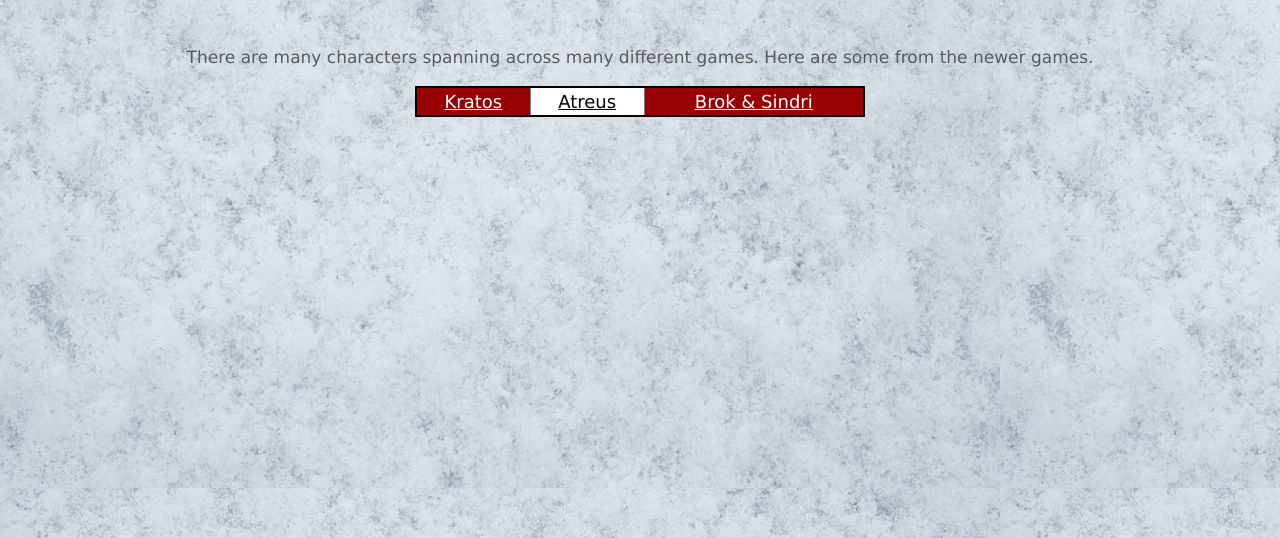
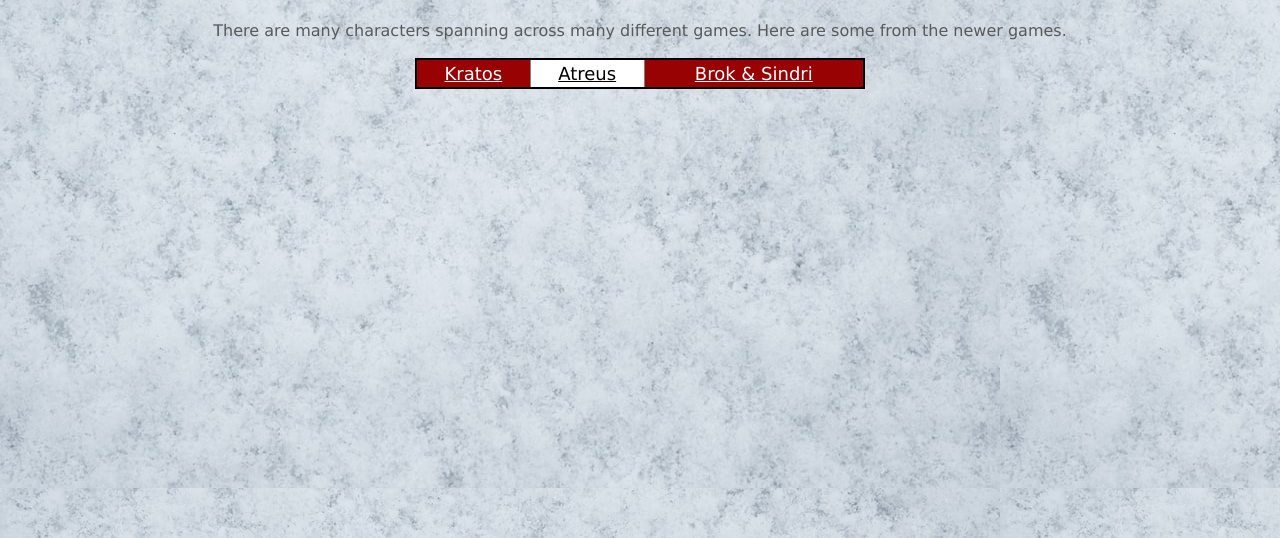
Before and after one commit to Channers1273/CSCI115, a plain HTML site: page Characters.html in a window 1280 px wide. Shown: the part 262-800 px from the top of the page. Drawn offline with Linux system fonts and the light colour scheme.

Commit message:
Moved the Table out of the flex container

```diff
--- a/Characters.html
+++ b/Characters.html
@@ -27,7 +27,17 @@
     </nav>
 
     <h1>Characters</h1>
-    <div class="flexContainer" style="flex-direction: column; align-items: center">
+
+    <p>There are many characters spanning across many different games. Here are some from the newer games.</p>
+            <table class= "mainTable tableBorder">
+                <tr>
+                    <td class="oddCol"><a href="KratosCharacterPage.html">Kratos</a></td>
+                    <td class="evenCol"><a href="AtreusCharacterPage.html">Atreus</a></td>
+                    <td class="oddCol"><a href="Brok&SindriCharacterPage.html">Brok & Sindri</a></td>
+                </tr>
+            </table>
+
+    <!-- <div class="flexContainer" style="flex-direction: column; align-items: center">
         <div class="flexItem">
             <p>There are many characters spanning across many different games. Here are some from the newer games.</p>
             <table class= "mainTable tableBorder">
@@ -36,7 +46,7 @@
                     <td class="evenCol"><a href="AtreusCharacterPage.html">Atreus</a></td>
                     <td class="oddCol"><a href="Brok&SindriCharacterPage.html">Brok & Sindri</a></td>
                 </tr>
-            </table>
+            </table> -->
         </div>
     </div>
 </body>
```
Also changed, not shown: Weapons.html (+12 -3 lines).
